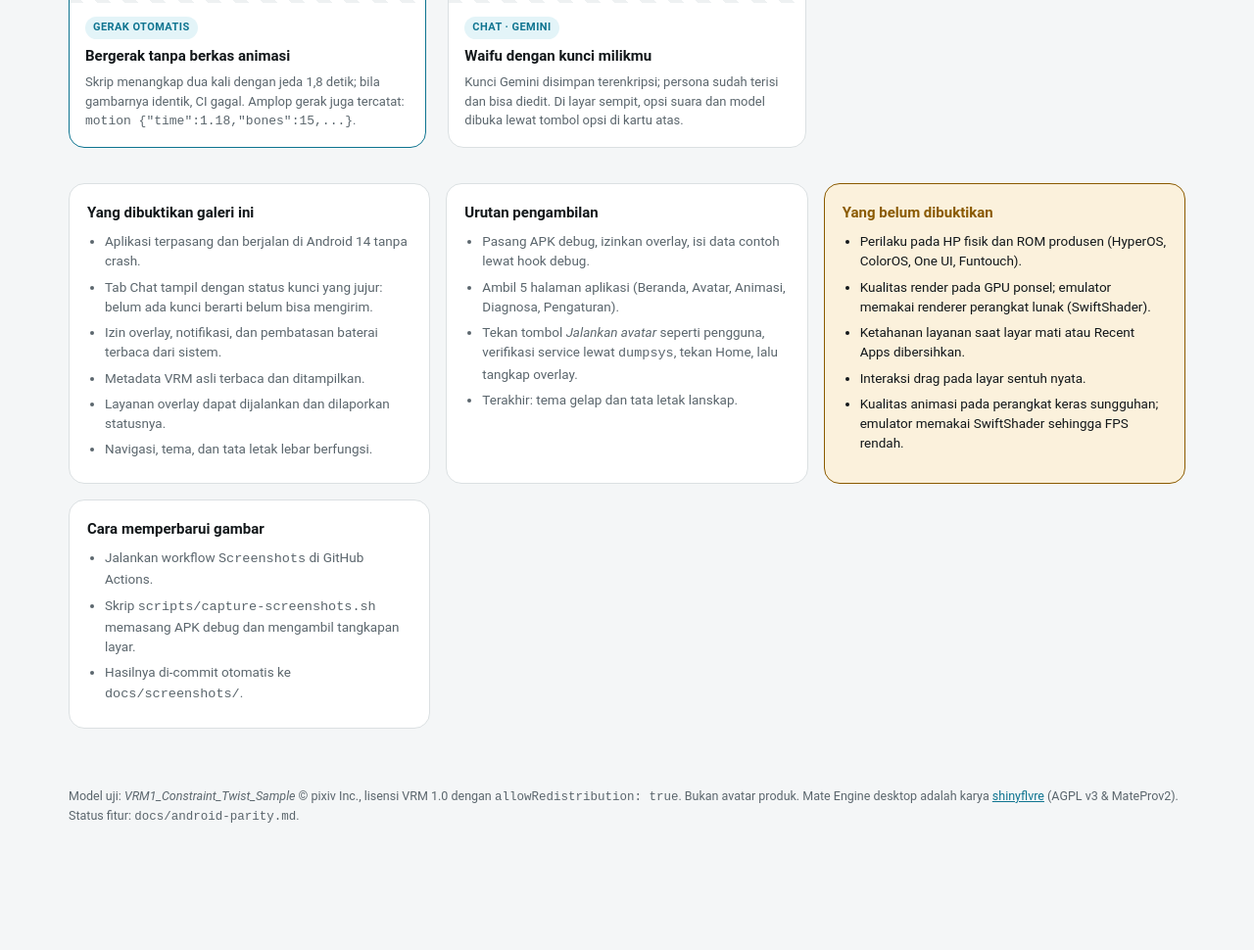
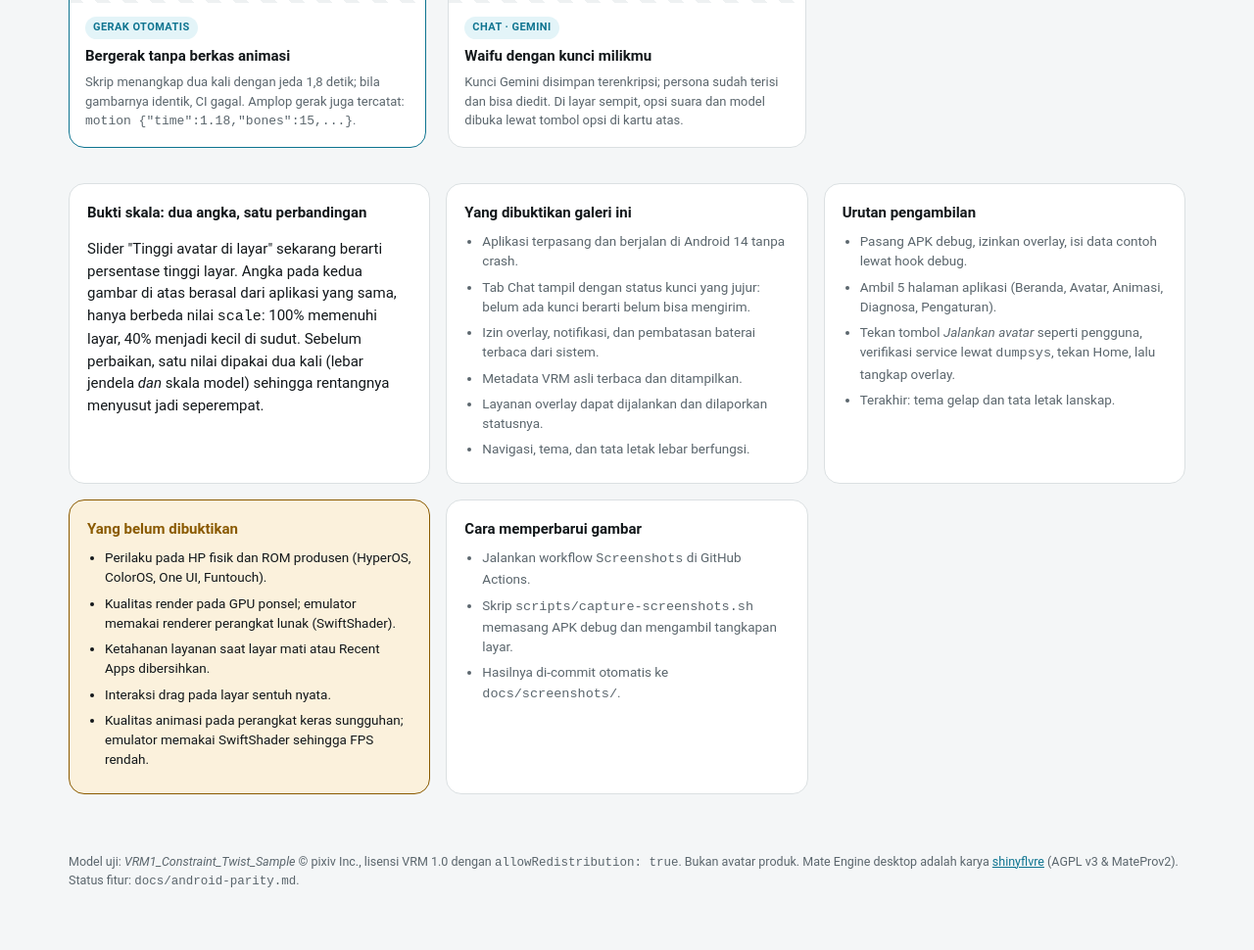
Before and after one commit to MRNODATAX/3D-engine-android, a plain HTML site: page docs/screenshots.html in a window 1280 px wide. Shown: the part 4553-5523 px from the top of the page at 98% size. Before the commit the page ends 5456 px from the top, so only its background shows below. Drawn offline with Linux system fonts and the light colour scheme.

Commit message:
docs: catatan bukti skala di galeri
Co-authored-by: arena-agent <297053741+arena-agent@users.noreply.github.com>

```diff
--- a/docs/screenshots.html
+++ b/docs/screenshots.html
@@ -270,6 +270,14 @@
 
   <section class="notes">
     <div class="card">
+      <h2>Bukti skala: dua angka, satu perbandingan</h2>
+      <p>Slider "Tinggi avatar di layar" sekarang berarti persentase tinggi layar. Angka pada kedua
+        gambar di atas berasal dari aplikasi yang sama, hanya berbeda nilai <code>scale</code>:
+        100% memenuhi layar, 40% menjadi kecil di sudut. Sebelum perbaikan, satu nilai dipakai dua
+        kali (lebar jendela <em>dan</em> skala model) sehingga rentangnya menyusut jadi seperempat.</p>
+    </div>
+
+    <div class="card">
       <h2>Yang dibuktikan galeri ini</h2>
       <ul>
         <li>Aplikasi terpasang dan berjalan di Android 14 tanpa crash.</li>
```
